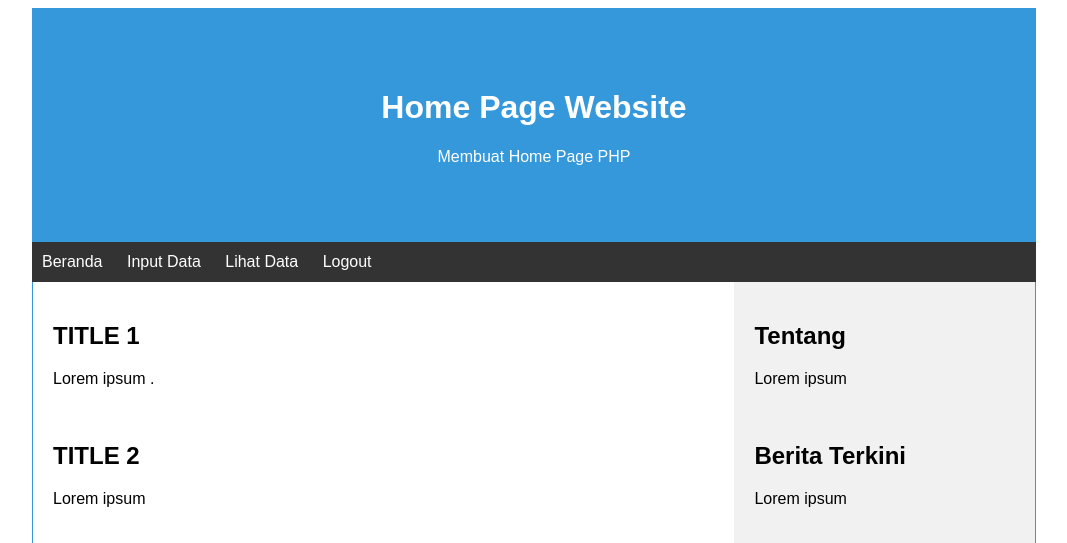
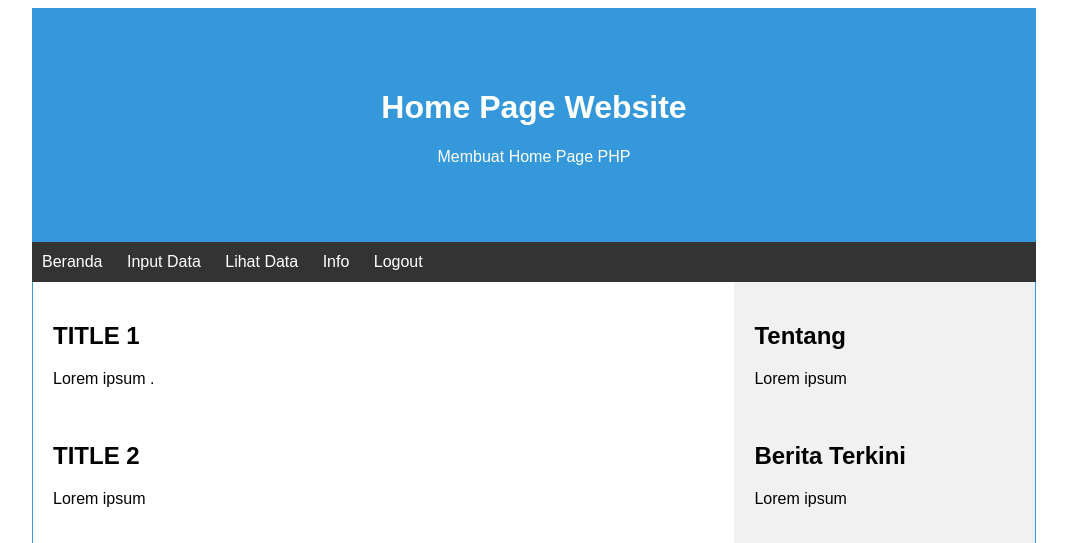
Before and after one commit to letsplay09/mini-project-2021, a PHP site: page /index.php in a window 1280 px wide. Shown: the top 543 px of the page, without its empty margins (106-1173 px from the left). Run offline with PHP 8.4, Linux system fonts and the light colour scheme.

Commit message:
add button info in navbar

```diff
--- a/PHP/index.php
+++ b/PHP/index.php
@@ -24,6 +24,7 @@
       <li class="utama"><a href="/web">Beranda</a></li>
       <li class="utama"><a href="index.php?web=form">Input Data</a></li>
       <li class="utama"><a href="index.php?web=view">Lihat Data</a></li>
+      <li class="utama"><a href="index.php?web=view">Info</a></li>
       <li class="utama logout"><a href="#">Logout</a></li>
     </ul>
   </nav>
```
